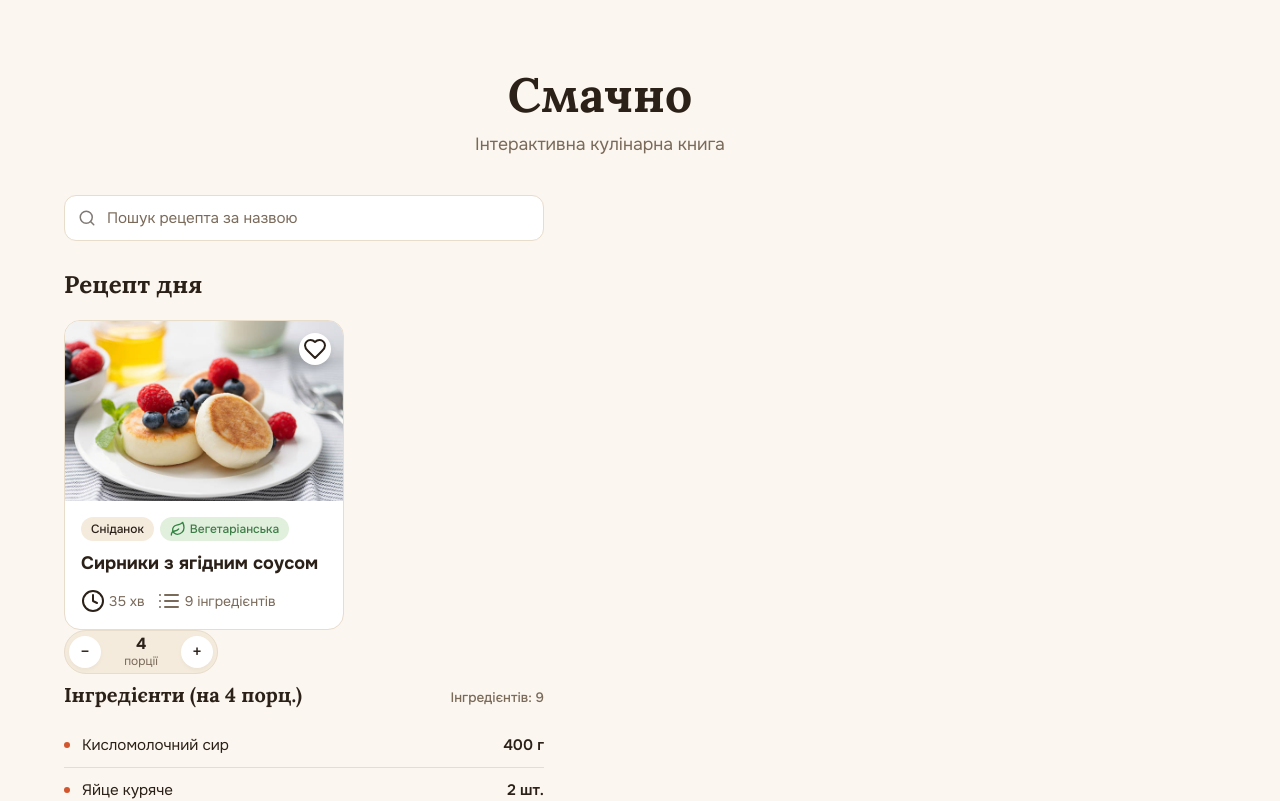
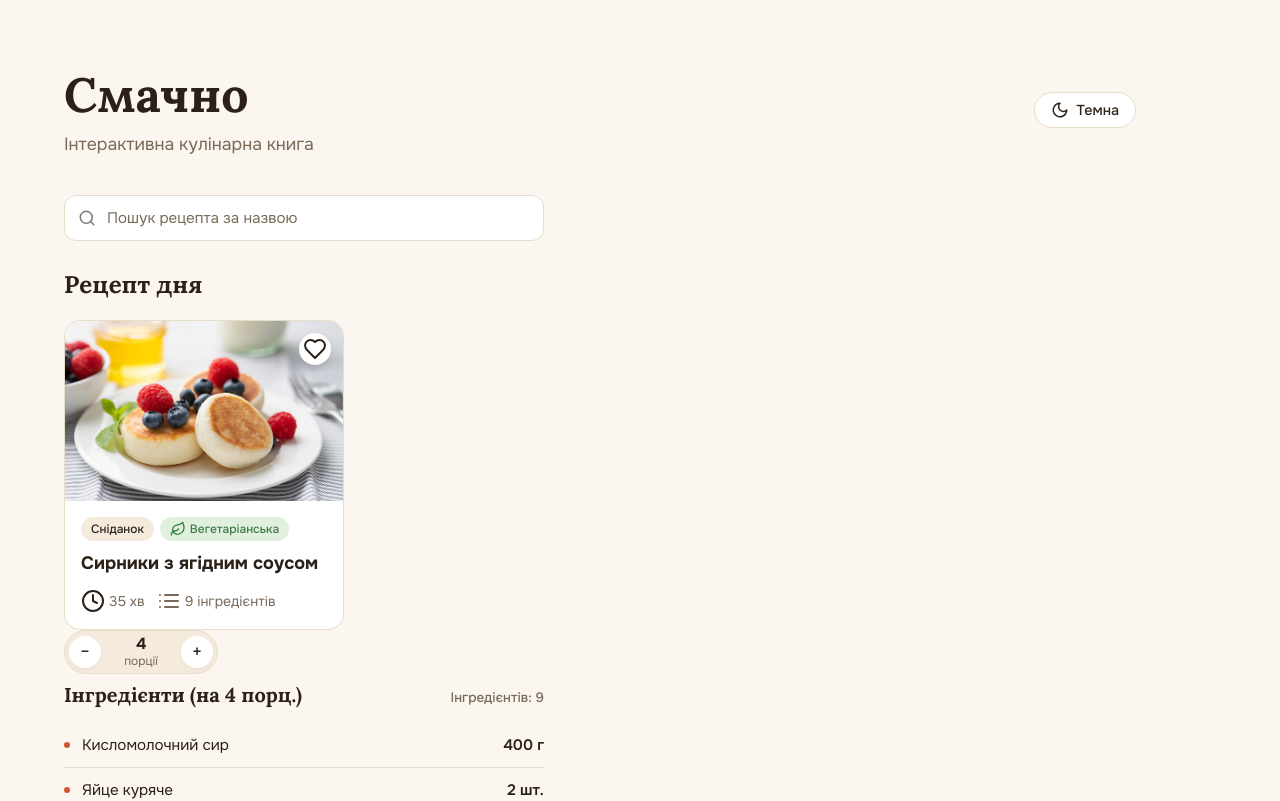
Before and after one commit to reshetovadarina/Smachno, a Vue app: page / in a window 1280 px wide. Shown: the top 801 px of the page. Built offline with nearby package versions, Linux system fonts and the light colour scheme.

Commit message:
add dark/light theme switcher persisted in localStorage via watch

```diff
--- a/src/App.vue
+++ b/src/App.vue
@@ -6,7 +6,30 @@ import iconClock from './icons/clock.svg'
 import iconList from './icons/list.svg'
 import iconSearch from './icons/search.svg'
 import iconClose from './icons/close.svg'
+import iconSun from './icons/sun.svg'
+import iconMoon from './icons/moon.svg'
 import imgSyrnyky from './syrnyky.jpg'
+
+const THEME_STORAGE_KEY = 'smachno-theme'
+const isDark = ref(localStorage.getItem(THEME_STORAGE_KEY) === 'dark')
+
+const toggleTheme = () => {
+  isDark.value = !isDark.value
+}
+
+watch(
+  isDark,
+  (darkValue) => {
+    if (darkValue) {
+      document.documentElement.classList.add('dark')
+      localStorage.setItem(THEME_STORAGE_KEY, 'dark')
+    } else {
+      document.documentElement.classList.remove('dark')
+      localStorage.setItem(THEME_STORAGE_KEY, 'light')
+    }
+  },
+  { immediate: true }
+)
 
 const searchQuery = ref('')
 
@@ -77,8 +100,21 @@ const ingredientsCountLabel = computed(() => {
 <template>
   <div id="app" class="container">
     <header class="app-header">
+     <div class="header-top-row">
+        <div class="header-titles">
       <h1 class="app-title" >Смачно</h1>
       <p class="app-subtitle">Інтерактивна кулінарна книга</p>
+       </div>
+        <button
+          @click="toggleTheme"
+          type="button"
+          class="theme-toggle-btn"
+          :aria-label="isDark ? 'Увімкнути світлу тему' : 'Увімкнути темну тему'"
+        >
+          <img :src="isDark ? iconSun : iconMoon" alt="Іконка теми" class="theme-icon" />
+          <span>{{ isDark ? 'Світла' : 'Темна' }}</span>
+        </button>
+      </div>
     </header>
 
         <main class="recipe-section">
@@ -198,6 +234,17 @@ const ingredientsCountLabel = computed(() => {
   margin-bottom: 40px;
 }
 
+.header-top-row {
+  display: flex;
+  justify-content: space-between;
+  align-items: center;
+  gap: 16px;
+}
+
+.header-titles {
+  text-align: left;
+}
+
 .app-title {
   font-family: var(--font-display);
   font-size: 3rem;
--- a/src/main.css
+++ b/src/main.css
@@ -39,6 +39,36 @@
   --max-width-content: 1200px;
 }
 
+:root.dark {
+  --bg-canvas: #14110f;
+  --bg-surface: #1c1815;
+  --bg-subtle: #29221e;
+
+  --border-default: #332b26;
+  --border-strong: #54463d;
+
+  --text-primary: #f5efeb;
+  --text-muted: #a39284;
+  --text-on-accent: #14110f;
+
+  --accent-default: #f28054;
+  --accent-hover: #f59773;
+  --accent-soft: #331f17;
+
+  --veg-default: #71c077;
+  --veg-soft: #182c1b;
+
+  --saffron-default: #f1c40f;
+  --saffron-soft: #332b10;
+
+  --danger-default: #e74c3c;
+  --danger-soft: #331614;
+
+  --heart-default: #ff6b6b;
+  --image-placeholder-a: #3d2d24;
+  --image-placeholder-b: #4a372c;
+}
+
 body {
   background-color: var(--bg-canvas);
   color: var(--text-primary);
@@ -46,6 +76,43 @@ body {
   -webkit-font-smoothing: antialiased;
   -moz-osx-font-smoothing: grayscale;
   min-height: 100vh;
+}
+
+:root.dark .icon-heart,
+:root.dark .icon-clock,
+:root.dark .icon-list,
+:root.dark .search-icon-left,
+:root.dark .search-icon-close,
+:root.dark .theme-icon {
+  filter: invert(1) brightness(0.9);
+}
+
+.theme-toggle-btn {
+  background-color: var(--bg-surface);
+  color: var(--text-primary);
+  border: 1px solid var(--border-default);
+  border-radius: 9999px;
+  padding: 8px 16px;
+  font-family: var(--font-text);
+  font-size: 0.9rem;
+  font-weight: 500;
+  display: inline-flex;
+  align-items: center;
+  gap: 8px;
+  cursor: pointer;
+  transition:
+    background-color 0.2s,
+    border-color 0.2s;
+}
+
+.theme-toggle-btn:hover {
+  background-color: var(--bg-subtle);
+  border-color: var(--border-strong);
+}
+
+.theme-icon {
+  width: 18px;
+  height: 18px;
 }
 
 .container {
```
Also changed, not shown: src/icons/moon.svg (added), src/icons/sun.svg (added).
